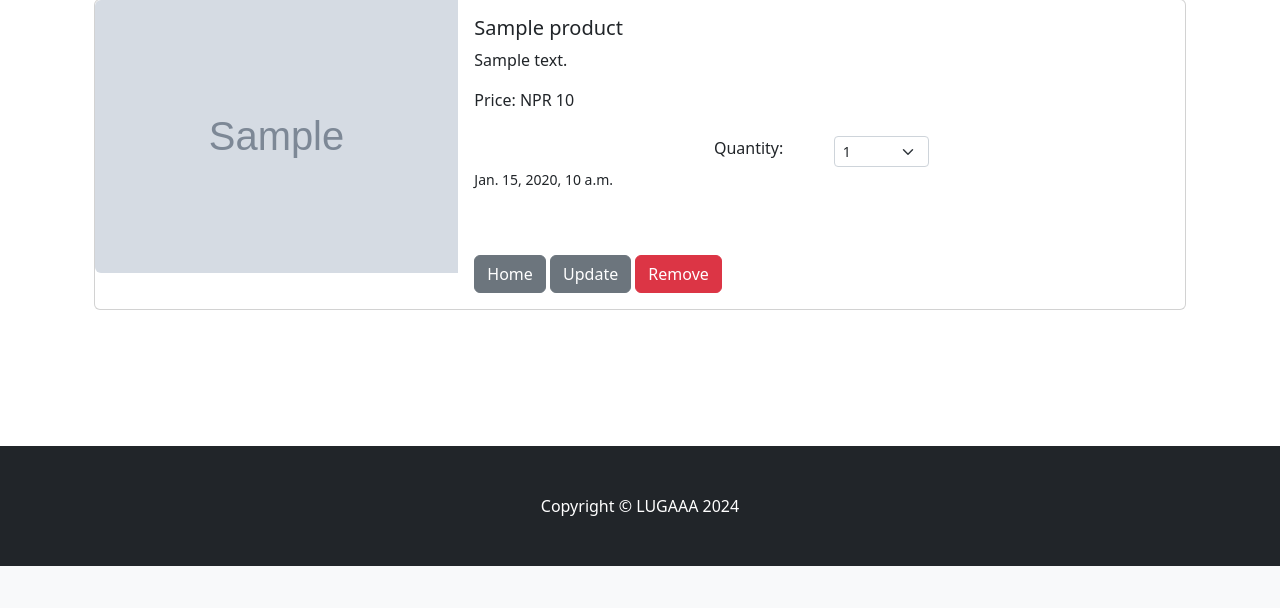
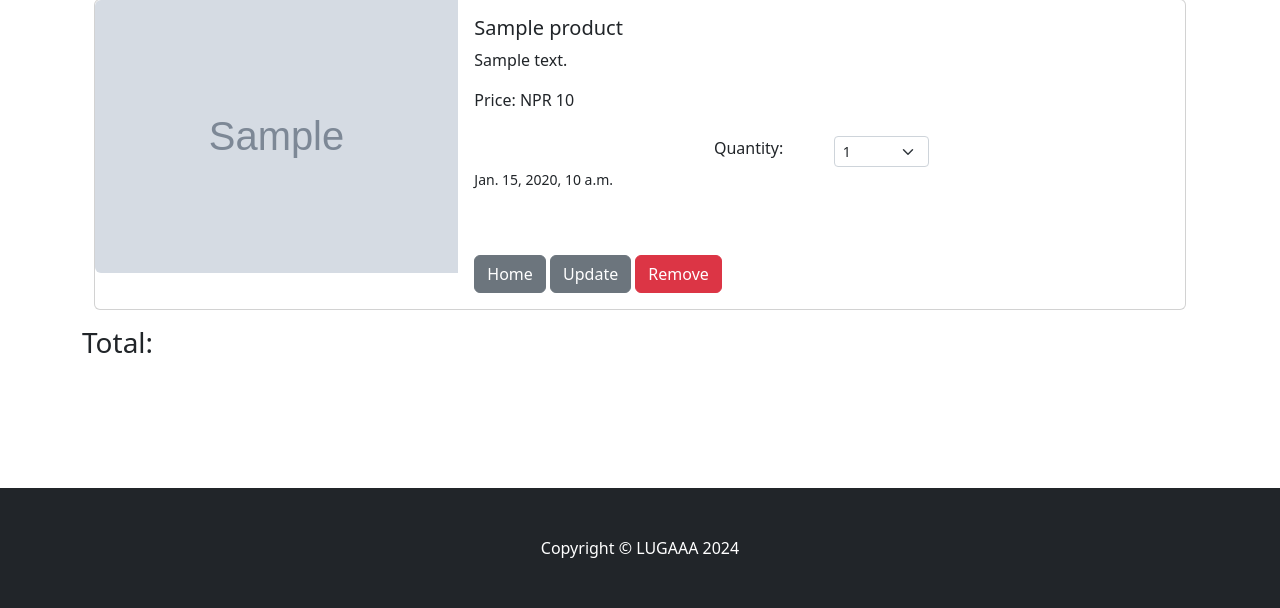
Before and after one commit to AnishRM-ai/EcommerceWebsiteIn-Django, a Django app: template cart/templates/cart_summary.html in a window 1280 px wide. Shown: the part 402-1010 px from the top of the page. Before the commit the page ends 968 px from the top, so only its background shows below. Run offline with Django 5.2, Linux system fonts and the light colour scheme; the template is opened without the code that fills it: most values are stand-ins (such as "Sample title", 1, 10 or a date in 2020); grey boxes marked "Sample" are stand-in pictures; some libraries are stand-ins or nearby versions.

```diff
--- a/cart/templates/cart_summary.html
+++ b/cart/templates/cart_summary.html
@@ -91,6 +91,7 @@
 
 
         {% endfor %}
+        <h3>Total: </h3>
         {% else %}
         <center><h2>There's nothing here!</h2></center> <br>
         {% endif %}
```
